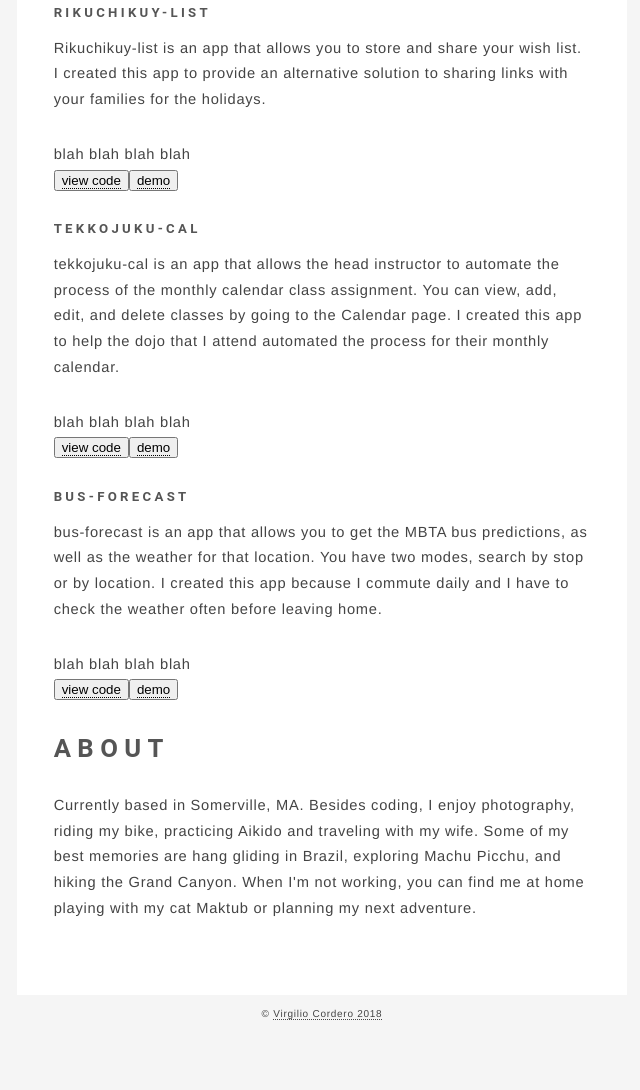
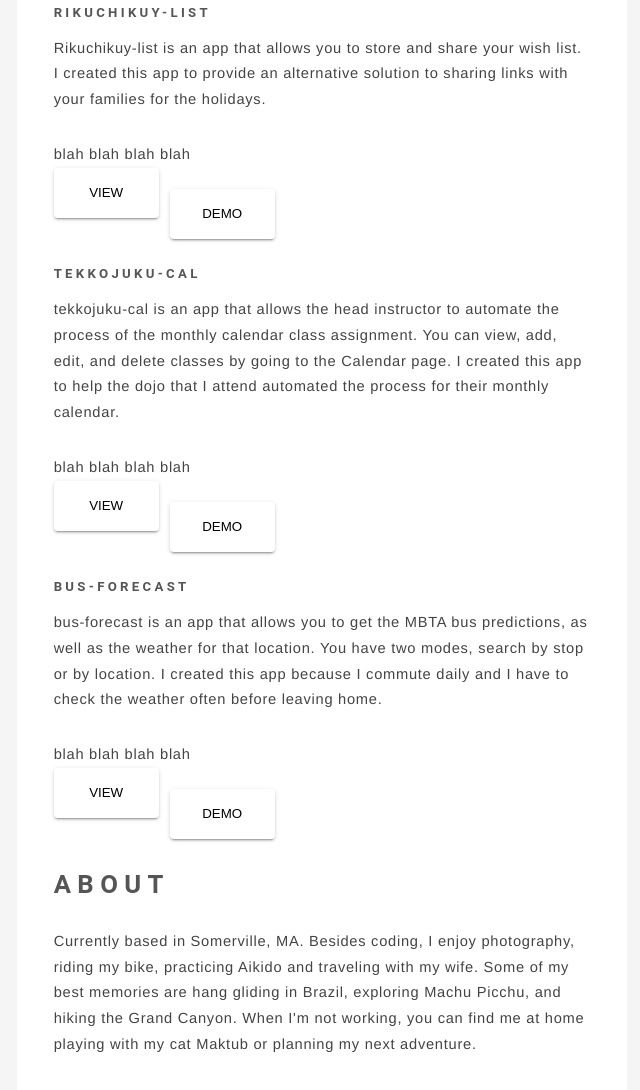
Before and after one commit to vcordero07/vc, a plain HTML site: page index.html in a window 1280 px wide. Shown: the part 700-1790 px from the top of the page, without its empty margins (318-958 px from the left). Drawn offline with Linux system fonts and the light colour scheme.

Commit message:
wip-minor changes

```diff
--- a/index.css
+++ b/index.css
@@ -56,12 +56,12 @@ body {
 
 a {
   text-decoration: none;
-  border-bottom: dotted 1px;
+  /*border-bottom: dotted 1px;*/
   color: inherit;
 }
 
 a:hover {
-  color: #e74c3c !important;
+  /*color: #e74c3c !important;*/
   border-bottom-color: transparent;
 }
 
@@ -143,6 +143,32 @@ h5 {
 .foo-link:hover {
   text-decoration: none;
 }
+.pro-links{
+  display: block;
+}
+
+.btn-portfolio{
+  display: ruby;
+  margin-right: 11px;
+  width: 105px;
+  padding: 0 20px;
+  height: 50px;
+  line-height: 50px;
+  border-radius: 4px;
+  color: #000;
+  border: 0;
+  outline: 0;
+  text-align: center;
+  transition: 0.2s ease-out;
+  cursor: pointer;
+  overflow: hidden;
+  background-color: #fff;
+  text-transform: uppercase;
+
+  user-select: none;
+  box-shadow: 0 2px 2px 0 rgba(0, 0, 0, 0.14), 0 1px 5px 0 rgba(0, 0, 0, 0.12),
+    0 3px 1px -2px rgba(0, 0, 0, 0.2);
+}
 
 @media screen and (max-width: 1680px) {
   body {
--- a/index.html
+++ b/index.html
@@ -42,8 +42,8 @@
             <p class="pro-bio">Rikuchikuy-list is an app that allows you to store and share your wish list. I created this app to provide an alternative solution to sharing links with your families for the holidays.</p>
             <div class="pro-tech">blah blah blah blah</div>
             <div class="pro-links">
-              <button type="button" name="view-code"><a href="https://github.com/vcordero07/rikuchikuy-list">view code</a></buton>
-              <button type="button" name="link"><a href="https://rikuchikuy-list.herokuapp.com/">demo</a></button>
+              <button type="button" class="btn-portfolio" name="view-code"><a href="https://github.com/vcordero07/rikuchikuy-list">view code</a></buton>
+              <button type="button" class="btn-portfolio" name="link"><a href="https://rikuchikuy-list.herokuapp.com/">demo</a></button>
             </div>
           </div>
         </div>
@@ -56,8 +56,8 @@
               attend automated the process for their monthly calendar.</p>
             <div class="pro-tech">blah blah blah blah</div>
             <div class="pro-links">
-              <button type="button" name="view-code"><a href="https://github.com/vcordero07/tekkojuku-cal">view code</a></buton>
-              <button type="button" name="link"><a href="https://tekkojuku-cal.herokuapp.com/">demo</a></button>
+              <button type="button" class="btn-portfolio" name="view-code"><a href="https://github.com/vcordero07/tekkojuku-cal">view code</a></buton>
+              <button type="button" class="btn-portfolio" name="link"><a href="https://tekkojuku-cal.herokuapp.com/">demo</a></button>
             </div>
           </div>
         </div>
@@ -70,8 +70,8 @@
               often before leaving home. </p>
             <div class="pro-tech">blah blah blah blah</div>
             <div class="pro-links">
-              <button type="button" name="view-code"><a href="https://github.com/vcordero07/bus-forecast-dev">view code</a></buton>
-              <button type="button" name="link"><a href="https://vcordero07.github.io/bus-forecast-dev/">demo</a></button>
+              <button type="button" class="btn-portfolio" name="view-code"><a href="https://github.com/vcordero07/bus-forecast-dev">view code</a></buton>
+              <button type="button" class="btn-portfolio" name="link"><a href="https://vcordero07.github.io/bus-forecast-dev/">demo</a></button>
             </div>
           </div>
         </div>
```
